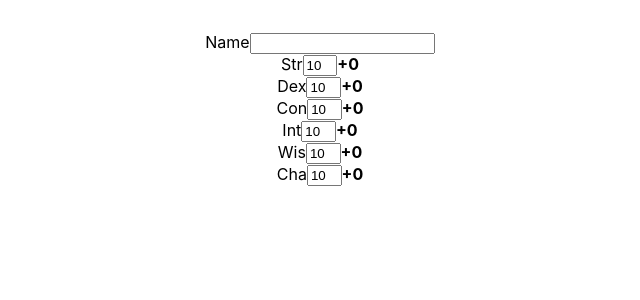
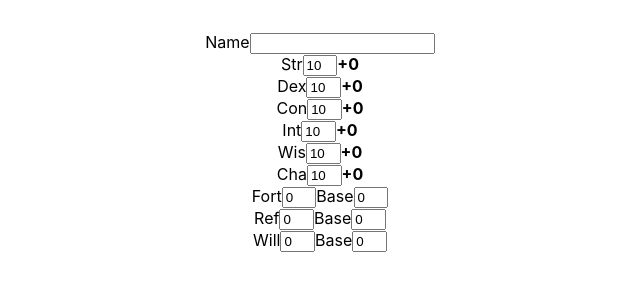
Before and after one commit to ForrestWeiswolf/charsheets, a React (Create React App) app: page / in a window 1280 px wide. Shown: the top 300 px of the page, without its empty margins (320-960 px from the left). Built offline with nearby package versions, Linux system fonts and the light colour scheme.

Commit message:
Add saves with base + ability mod

```diff
--- a/src/App.tsx
+++ b/src/App.tsx
@@ -2,6 +2,12 @@ import React, { useState } from 'react';
 import './App.css';
 import { formatModifier, modFromAbilityScore } from './utils';
 import ModifiableField from './ModifiableField';
+
+const saves = [
+  { name: 'Fort', abilityScore: 'Con' },
+  { name: 'Ref', abilityScore: 'Dex' },
+  { name: 'Will', abilityScore: 'Wis' },
+];
 
 function App() {
   const [fields, setFields] = useState({
@@ -9,6 +15,9 @@ function App() {
     abilityScores: {
       Str: 10, Dex: 10, Con: 10, Int: 10, Wis: 10, Cha: 10,
     } as Record<string, number>,
+    saves: {
+      Fort: { base: 0, total: 0 }, Ref: { base: 0, total: 0 }, Will: { base: 0, total: 0 },
+    } as Record<string, { base: number, total: number }>,
   });
 
   return (
@@ -22,7 +31,7 @@ function App() {
         }}
       />
 
-      <div>
+      <div id="ability-scores">
         {
           // TODO: check if there's a good way to make sure the order is correct
           (Object.keys(fields.abilityScores)).map((scoreName) => (
@@ -46,6 +55,40 @@ function App() {
           ))
         }
       </div>
+
+      <div id="saves">
+        {saves.map(({ name, abilityScore }) => (
+          <div key={name}>
+            <ModifiableField
+              numeric
+              value={
+                (fields.saves[name].base + modFromAbilityScore(fields.abilityScores[abilityScore])).toString()
+              }
+              formula={
+                (fields.saves[name].base + modFromAbilityScore(fields.abilityScores[abilityScore])).toString()
+              }
+              name={name}
+              setFormula={() => { }}
+            />
+
+            <ModifiableField
+              numeric
+              value={fields.saves[name].base.toString()}
+              formula={fields.saves[name].base.toString()}
+              name="Base"
+              id={`base-${name}`}
+              setFormula={(f) => {
+                setFields({
+                  ...fields,
+                  saves: {
+                    ...fields.saves, [name]: { base: parseInt(f, 10), total: 0 },
+                  },
+                });
+              }}
+            />
+          </div>
+        ))}
+      </div>
     </div>
   );
 }
--- a/src/ModifiableField.tsx
+++ b/src/ModifiableField.tsx
@@ -5,19 +5,20 @@ type ModifiableFieldProps = {
   value: string, formula: string, name: string,
   setFormula: (formula: string) => void,
   numeric?: boolean
+  id?: string
 };
 
 function ModifiableField({
-  value, formula, name, setFormula, numeric,
+  value, formula, name, setFormula, numeric = false, id = name,
 }: ModifiableFieldProps) {
   const [focused, setFocused] = useState(false);
   const [editedFormula, setEditedFormula] = useState(formula);
 
   return (
     <>
-      <label htmlFor={`${name}-input`}>{name}</label>
+      <label htmlFor={`${id}-input`}>{name}</label>
       <input
-        id={`${name}-input`}
+        id={`${id}-input`}
         type="text"
         className={numeric ? 'modifiable-field numeric' : 'modifiable-field'}
         value={focused ? editedFormula : value}
@@ -32,6 +33,4 @@ function ModifiableField({
   );
 }
 
-ModifiableField.defaultProps = { numeric: false };
-
 export default ModifiableField;
```
Also changed, not shown: .eslintrc.json, 1 other file (tests, documents, lock files or other folders).
